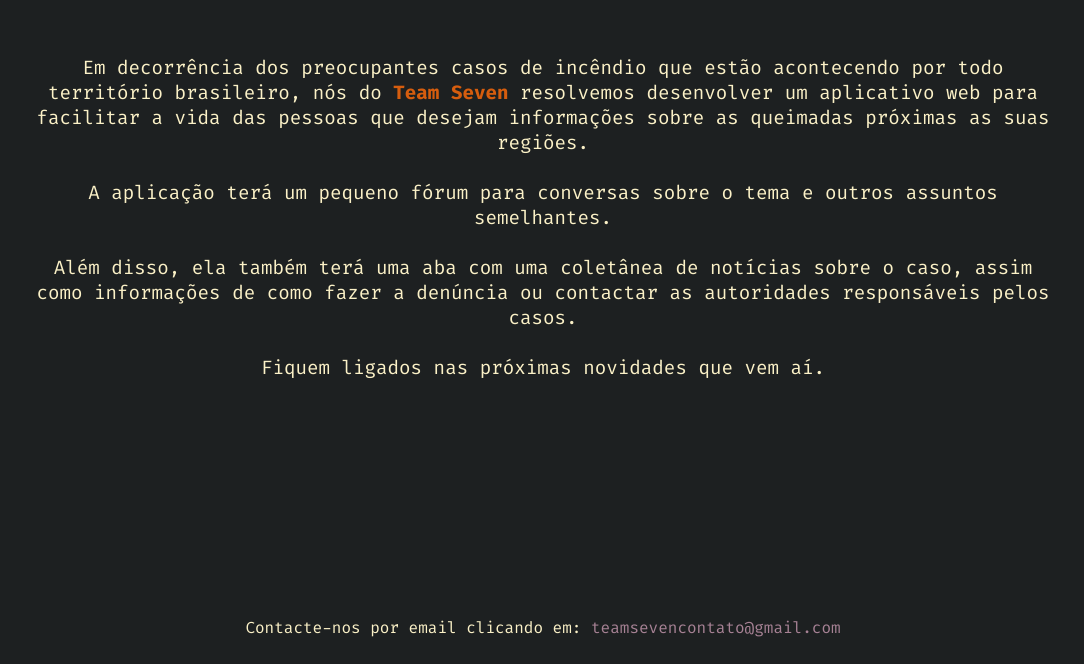
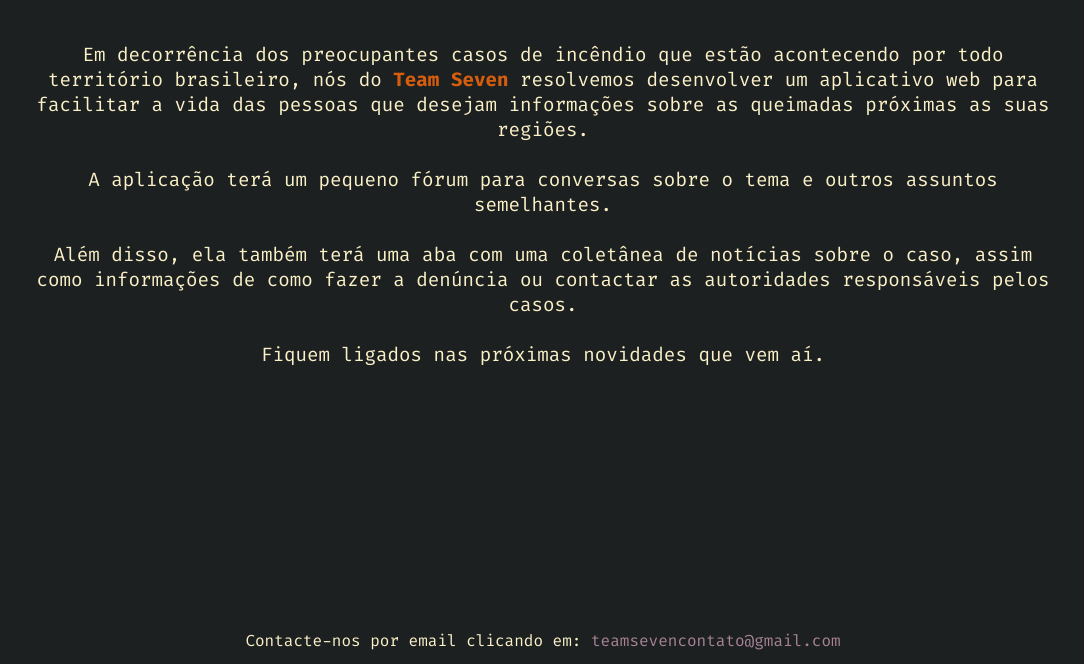
Before and after one commit to pecodigos/sos-queimadas-banner, a plain HTML site: page index.html in a window 1280 px wide. Shown: the part 136-800 px from the top of the page, without its empty margins (97-1181 px from the left). Drawn offline with Linux system fonts and the light colour scheme.

Commit message:
Fix: paddings

```diff
--- a/assets/styles.css
+++ b/assets/styles.css
@@ -63,14 +63,14 @@ body {
 
 .home-container {
     display: flex;
-    padding: 2% 10%;
+    padding: 1% 10%;
     flex-direction: column;
     flex-grow: 1;
 }
 
 .about-container {
     display: flex;
-    padding: 0 10%;
+    padding: 1% 10%;
     flex-direction: column;
     flex-grow: 1;
 }
@@ -87,7 +87,7 @@ body {
 
 .footer {
     position: relative;
-    padding: 2%;
+    padding: 1%;
     text-align: center;
     margin-top: auto;
 }
```
